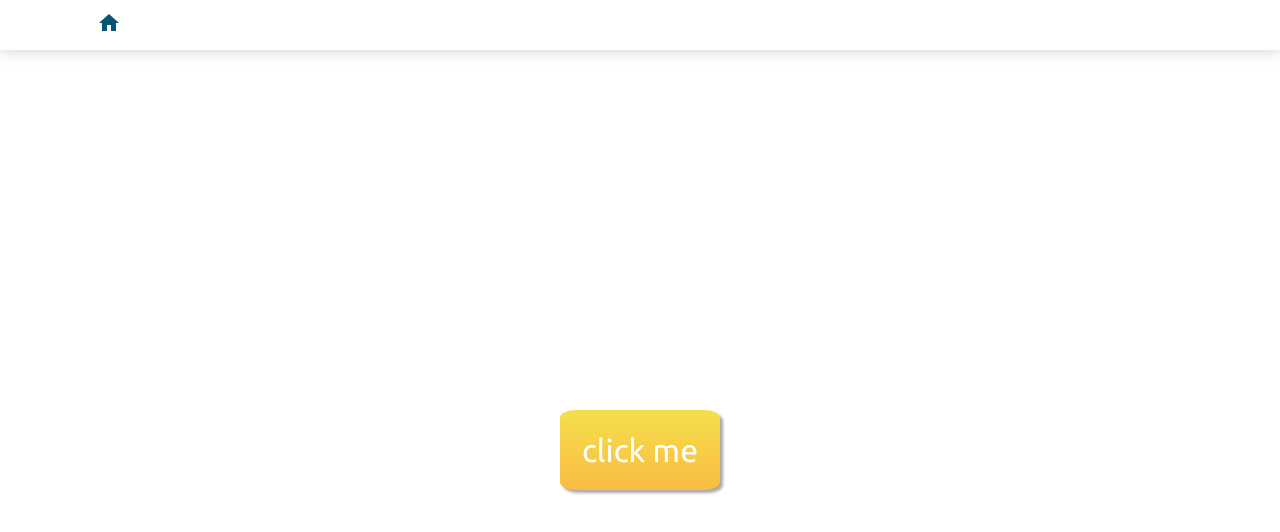
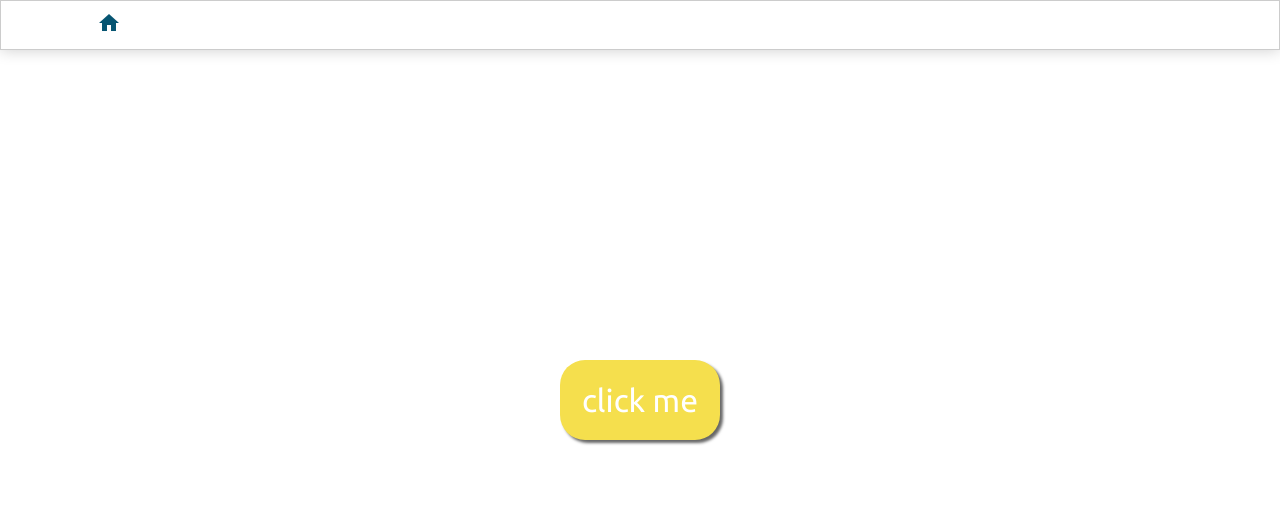
Before and after one commit to dern0s/web_practices, a plain HTML site: page bgswitcher.html in a window 1280 px wide. Drawn offline with Linux system fonts and the light colour scheme.

Commit message:
fixed css on bgswitcher and changed  header on all of them

```diff
--- a/bgswitcher.css
+++ b/bgswitcher.css
@@ -9,7 +9,7 @@ header{
     height: 3rem;
 
     padding-left: 6rem;
-    border: 1px solid #fff;
+    border: 1px solid rgba(0, 0, 0, 0.2);
     box-shadow: 0 0 1rem 0 rgba(0, 0, 0, 0.2);
     overflow: hidden;
     position: relative;
@@ -32,12 +32,10 @@ body{
 }
 
 #main-content{
-
-    width: 100%;
-    height: 100%;
-    display: flex;
-    justify-content: center;
-    align-items: center;
+    position: absolute;
+    left: 50%;
+    top: 50%;
+    transform: translate(-50%, -50%);
 }
 
 #switcher{
@@ -45,20 +43,20 @@ body{
     font-size: 2rem;
     width: 10rem;
     height: 5rem;
-    border-radius: 10%;
+    border-radius: 25px;
     border: none;
-    background-image: linear-gradient(#F5DF4D, #FABC41);
+    background-color: #F5DF4D;
     color: #fff;
-    box-shadow: 3px 3px 3px darkgray;
+    box-shadow: 3px 3px 3px rgba(0,0,0, 0.6);
     transition: 0.1s;
 }
 
 #switcher:hover{
-    background-image: linear-gradient(#FABC41, #FAAC41);
+    background-color: #FABC41;
 }
 
 #switcher:active{
     box-shadow: none;
-    background-image: linear-gradient(#C29744, #BC8D31);
+    background-color: #C29744;
     transition: 0.5s;
 }
--- a/elclicker.css
+++ b/elclicker.css
@@ -48,7 +48,7 @@ header{
     height: 3rem;
 
     padding-left: 6rem;
-    border: 1px solid #fff;
+    border: 1px solid rgba(0, 0, 0, 0.2);
     box-shadow: 0 0 1rem 0 rgba(0, 0, 0, 0.2);
     overflow: hidden;
     position: relative;
--- a/transitions.css
+++ b/transitions.css
@@ -55,7 +55,7 @@ body{
     width: 5rem;
     height: 5rem;
     background-color: #000;
-    transform: skew(68deg);
+    transform: skew(60deg);
 }
 
 h1{
@@ -73,7 +73,7 @@ header{
     height: 3rem;
 
     padding-left: 6rem;
-    border: 1px solid #222;
+    border: 1px solid rgba(0, 0, 0, 0.2);
     box-shadow: 0 0 1rem 0 rgba(0, 0, 0, 0.2);
     overflow: hidden;
     position: relative;
```
